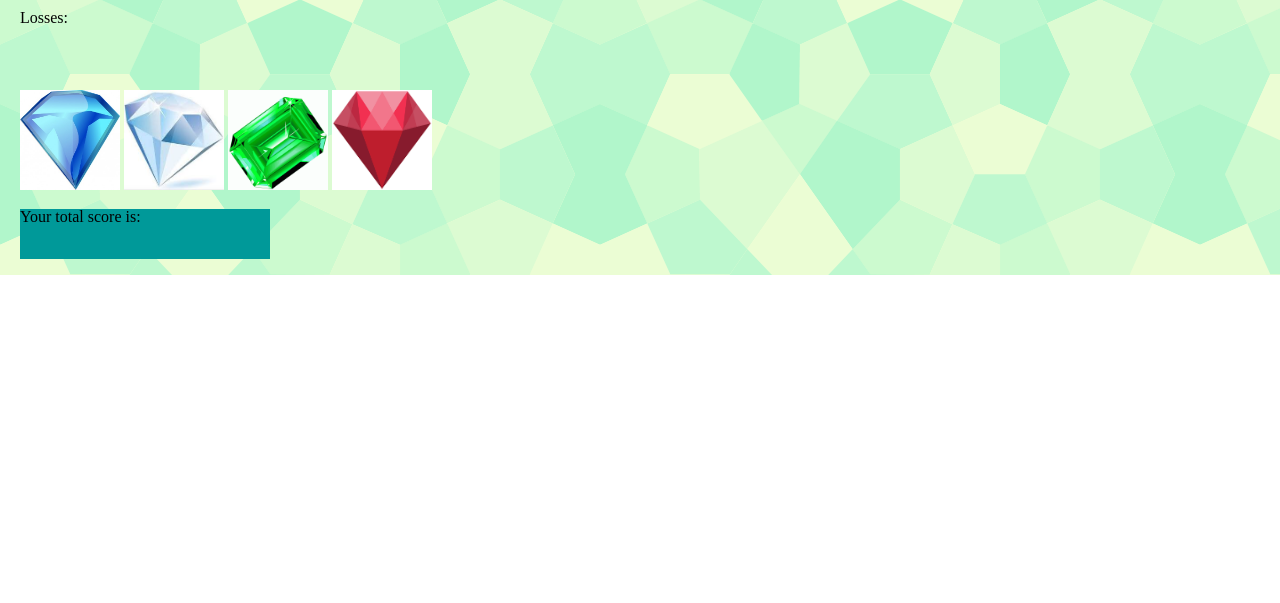
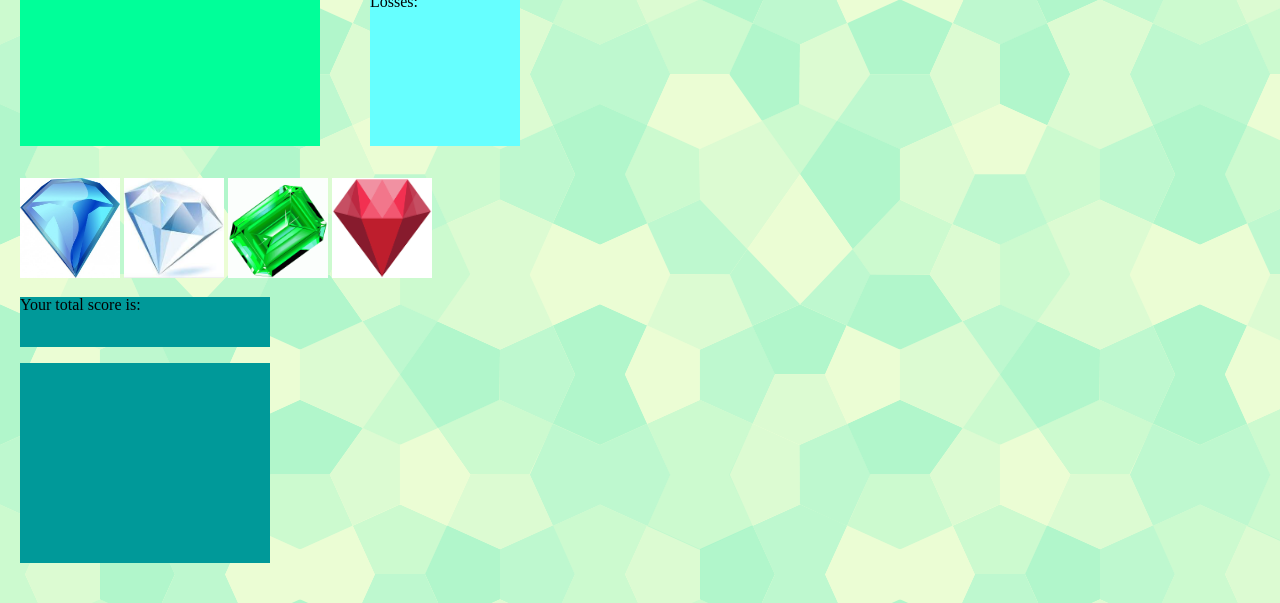
Before and after one commit to jnnfrsofia/week-4-game, a plain HTML site: page index.html in a window 1280 px wide. Shown: the part 626-1229 px from the top of the page. Before the commit the page ends 901 px from the top, so only its background shows below. Drawn offline with nearby package versions, Linux system fonts and the light colour scheme.

Commit message:
updating assets

```diff
--- a/assets/css/style.css
+++ b/assets/css/style.css
@@ -24,16 +24,18 @@ header {
 	width: 500px;
 }
 
-#randomNumber{
+.numberdisplay {
 	background-color: #00ff99;
-	width: 250px;
+	width: 300px;
 	height: 200px;
+	float: left;
+	font-size: 36px;
 
 }
 
-#winsAndLosses {
+.winsandlosses {
 	background-color: #66ffff;
-	width: 100px;
+	width: 150px;
 	height: 200px;
 	float: right;
 }
@@ -42,6 +44,16 @@ header {
 	height: 100px;
 	width: 100px;
 	clear: both;
+
+}
+
+
+
+.numbersection::after {
+	content: "";
+    clear: both;
+    display: table;
+    width: 960px;
 }
 
 #totalscore {
@@ -50,9 +62,10 @@ header {
 	height: 50px;
 }
 
-#scorecounter {
+.scorecounter {
 	background-color: #009999;
 	width: 250px;
 	height: 200px;
 	margin-bottom: 40px;
+	font-size: 36px;
 }
```
Also changed, not shown: assets/javascript/game.js (deleted, +0 -45 lines).
